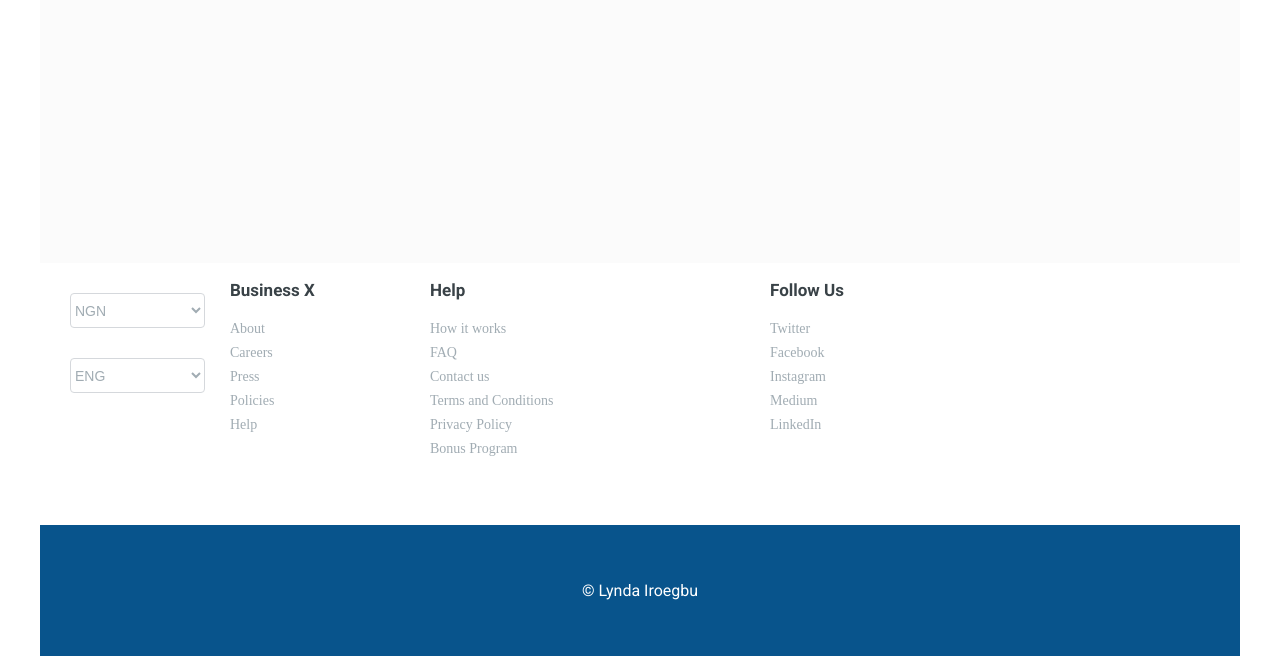
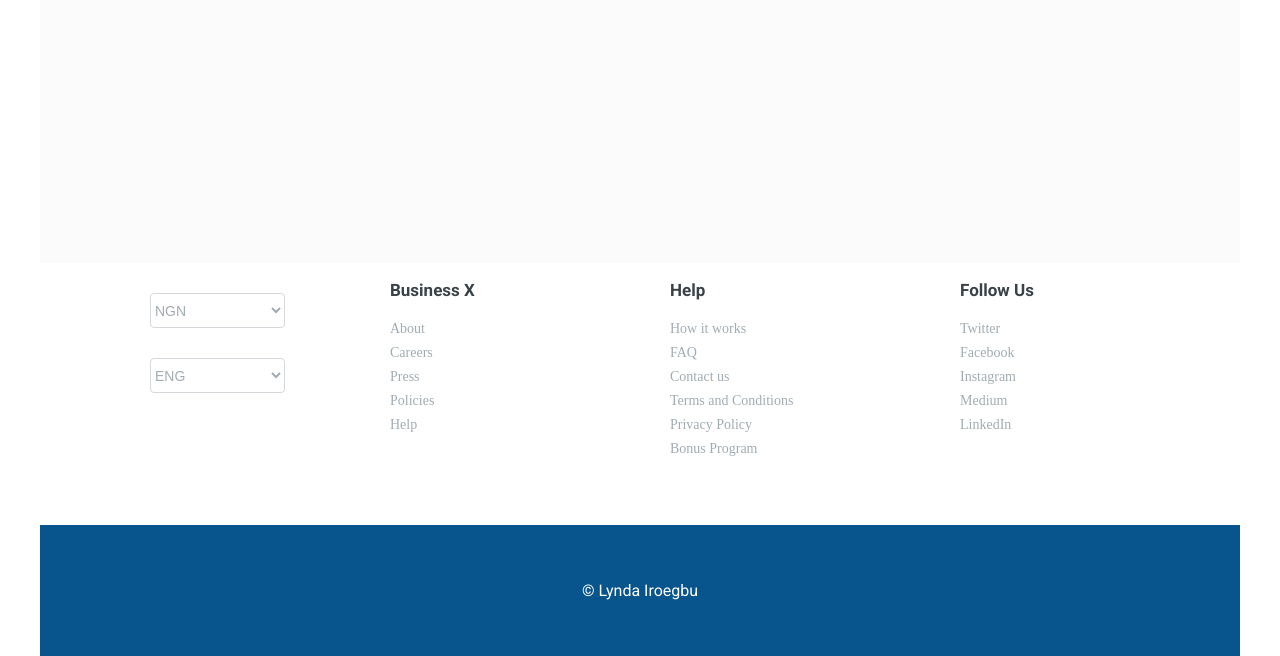
Before and after one commit to nellykels/test-businessX-ride-sharing, a plain HTML site: page index.html in a window 1280 px wide. Shown: the part 1233-1889 px from the top of the page. Drawn offline with Linux system fonts and the light colour scheme.

Commit message:
Initial commit

```diff
--- a/style.css
+++ b/style.css
@@ -104,8 +104,8 @@ span{
 }
 .footer{
   display: flex;
-  justify-content: space-between;
   padding-bottom: 50px;
+  margin-left: 80px;
 }
 .footer h3{
   font-size: 17px;
@@ -141,13 +141,13 @@ select{
   margin-left: 30px;
 }
 .biz{
-  margin-left: -150px;
+  margin-left: 70px;
 }
 .help1{
-  margin-left: -140px;
+  margin-left: 80px;
 }
 .socials{
-  margin-right: 270px;
+  margin-left: 90px;
 }
 .help1 h3{
   left:20px;
```
